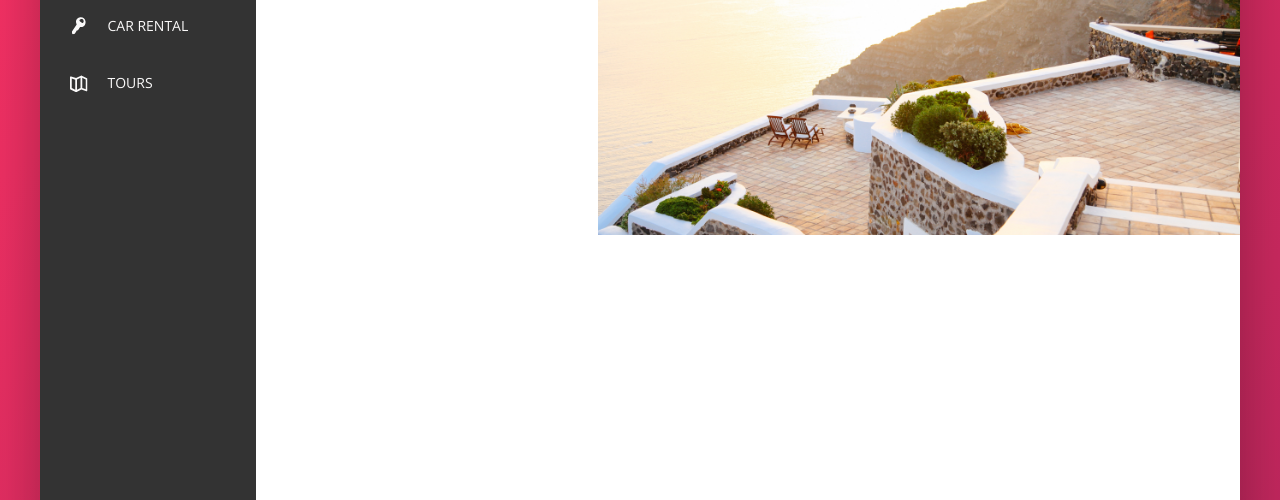
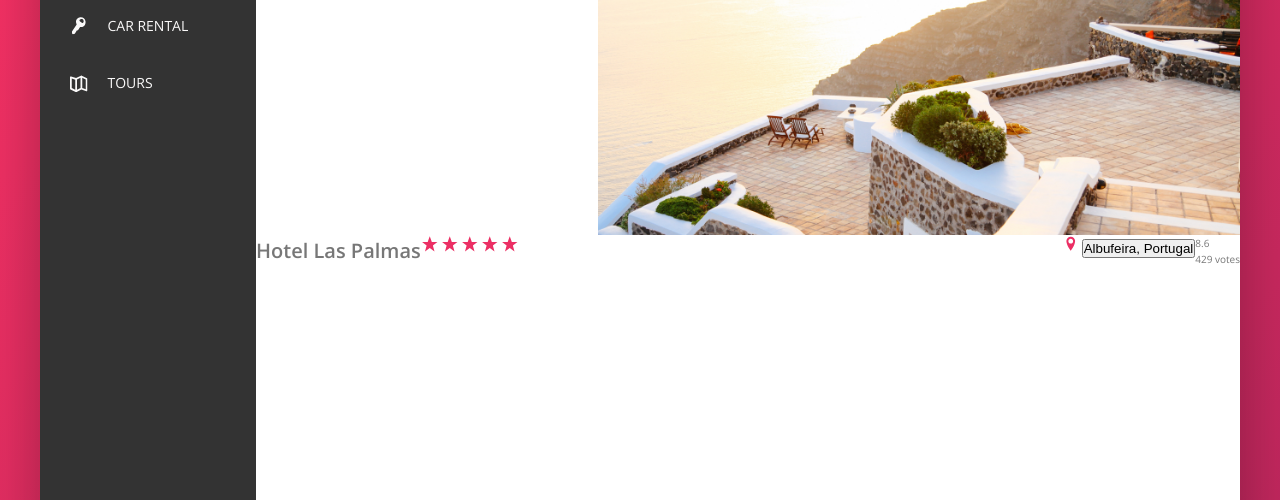
Before and after one commit to simotae14/Trello, a website: page index.html in a window 1280 px wide. Shown: the part 300-800 px from the top of the page. Drawn offline with nearby package versions, Linux system fonts and the light colour scheme.

Commit message:
add structure and basic stylee to the hotel overview section

```diff
--- a/index.html
+++ b/index.html
@@ -101,6 +101,42 @@
                             <img src="img/hotel-3.jpg" alt="Photo of hotel 3" class="gallery__photo">
                         </figure>
                     </div>
+                    <div class="overview">
+                        <h1 class="overview__heading">
+                            Hotel Las Palmas
+                        </h1>
+                        <div class="overview__stars">
+                            <svg class="overview__icon-star">
+                                <use xlink:href="img/sprite.svg#icon-star"></use>
+                            </svg>
+                            <svg class="overview__icon-star">
+                                <use xlink:href="img/sprite.svg#icon-star"></use>
+                            </svg>
+                            <svg class="overview__icon-star">
+                                <use xlink:href="img/sprite.svg#icon-star"></use>
+                            </svg>
+                            <svg class="overview__icon-star">
+                                <use xlink:href="img/sprite.svg#icon-star"></use>
+                            </svg>
+                            <svg class="overview__icon-star">
+                                <use xlink:href="img/sprite.svg#icon-star"></use>
+                            </svg>
+                        </div>
+                        <div class="overview__location">
+                            <svg class="overview__icon-location">
+                                <use xlink:href="img/sprite.svg#icon-location-pin"></use>
+                            </svg>
+                            <button class="btn-inline">Albufeira, Portugal</button>
+                        </div>
+                        <div class="overview__rating">
+                            <div class="overview__rating-average">
+                                8.6
+                            </div>
+                            <div class="overview__rating-count">
+                                429 votes
+                            </div>
+                        </div>
+                    </div>
                 </main>
             </div>
         </div>
--- a/sass/_components.scss
+++ b/sass/_components.scss
@@ -172,3 +172,32 @@
     display: block;
   }
 }
+
+///////////////////////////////////////
+// HOTEL OVERVIEW
+.overview {
+  display: flex;
+  &__heading {
+
+  }
+  &__stars {
+    margin-right: auto;
+  }
+  &__icon-star,
+  &__icon-location {
+    width: 1.75rem;
+    height: 1.75rem;
+    fill: var(--color-primary);
+  }
+  &__location {
+
+  }
+  &__rating {
+    &-average {
+
+    }
+    &-count {
+
+    }
+  }
+}
```
Also changed, not shown: css/style.css.
